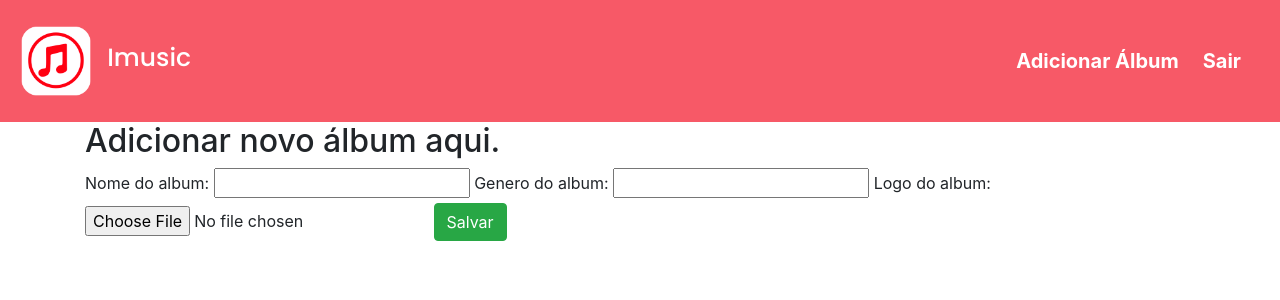
After one commit to Flaviohmm/imusic, a Django app: a page that uses templates/base.html in a window 1280 px wide. The commit adds this page. Shown: the top 300 px of the page. Run offline with Django 4.2, Linux system fonts and the light colour scheme; a user stored in the database is signed in; data comes from the database, SQL or seed files in the repository; both versions use the stored data as it was after the commit; some libraries are stand-ins or nearby versions.

Commit message:
Adicionando os álbuns

```diff
--- /dev/null
+++ b/plataforma/forms.py
@@ -0,0 +1,19 @@
+from django.contrib.auth.models import User
+from django import forms
+from django.contrib.auth.forms import UserCreationForm
+
+from .models import Album, Musica
+
+
+class NovoAlbumForm(forms.ModelForm):
+
+    class Meta:
+        model = Album
+        fields = ('nome_do_album', 'genero_do_album', 'logo_do_album')
+
+
+class NovaMusicaForm(forms.ModelForm):
+
+    class Meta:
+        model = Musica
+        fields = ('nome_da_musica', 'arquivo_de_musica')
--- /dev/null
+++ b/plataforma/templates/criar_novo_album.html
@@ -0,0 +1,22 @@
+{% extends 'base.html' %}
+
+{% load static %}
+
+{% load bootstrap %}
+
+{% block 'head' %}
+    <link rel="stylesheet" href="{% static 'plataforma/css/home.css' %}">
+{% endblock 'head' %}
+
+{% block 'titulo' %}Criar novo álbum{% endblock 'titulo' %}
+
+{% block 'body' %}
+    <div class="container">
+        <h2>Adicionar novo álbum aqui.</h2>
+        <form method="POST" enctype="multipart/form-data">
+            {% csrf_token %}
+            {{ form|bootstrap }}
+            <button class="save btn btn-success" type="submit">Salvar</button>
+        </form>
+    </div>
+{% endblock 'body' %}
--- a/plataforma/templates/home.html
+++ b/plataforma/templates/home.html
@@ -15,12 +15,14 @@
             {% for album in albuns %}
                 <li>
                     <span>
-                        <a href="#" class="home-a">
+                        <a href="{% url 'plataforma:detalhe_album' username=album.artista_do_album album=album.nome_do_album %}" class="home-a">
                             <img src="{{album.logo_do_album.url}}" style="width:100px">
                         </a>
                     </span>
                     <span style="color: #007bff">{{album.nome_do_album}} by</span>
-                    <a href="#" class="home-a">{{album.artista_do_album}}</a>
+                    <a href="{% url 'plataforma:detalhe_perfil' username=album.nome_do_album %}" class="home-a">
+                        {{album.artista_do_album}}
+                    </a>
                 </li>
                 <hr>
             {% endfor %}
--- a/plataforma/urls.py
+++ b/plataforma/urls.py
@@ -1,7 +1,17 @@
 from django.urls import path
 from . import views
 
+app_name = 'plataforma'
+urlpatterns = [
+    # home /
+    path('', views.home, name="home"),
 
-urlpatterns = [
-    path('', views.home, name="home"),
+    # detalhe_perfil /@username/
+    path('@<str:username>/', views.detalhe_perfil, name="detalhe_perfil"),
+
+    # adicionar novo álbum /@username/adicionar
+    path('@<str:username>/adicionar/', views.adicionar_album, name="adicionar_album"),
+
+    # página de detalhes do álbum /@username/album/nome_do_album
+    path('@<str:username>/album/<str:album>/', views.detalhe_album, name="detalhe_album"),
 ]
--- a/plataforma/views.py
+++ b/plataforma/views.py
@@ -8,8 +8,11 @@ from django.http import HttpResponse
 from django.contrib.auth.models import User
 from django.contrib.auth import login
 from django import forms
+from django.utils import timezone
+
 
 from .models import Album, Musica
+from .forms import NovoAlbumForm, NovaMusicaForm
 
 # Create your views here.
 
@@ -19,3 +22,44 @@ def home(request):
     # Mostrar todos os álbuns em ordem cronológica de upload
     albuns = Album.objects.all()
     return render(request, 'home.html', {'albuns': albuns})
+
+
+@login_required(login_url='/auth/login')
+def detalhe_perfil(request, username):
+    # Mostrar todos os álbuns do artista
+    albuns = get_object_or_404(User, username=username)
+    albuns = albuns.albuns.all()
+    return render(request, 'informacao_artista.html', {'albuns': albuns, 'username': username})
+
+
+@login_required(login_url='/auth/login')
+def adicionar_album(request, username):
+    user = get_object_or_404(User, username=username)
+    # Somente o usuário conectado no momento pode adicionar a álbum, senão será redirecionado para a página inicial.
+    if user == request.user:
+        if request.method == 'POST':
+            form = NovoAlbumForm(request.POST, request.FILES)
+            if form.is_valid():
+                album = Album.objects.create(
+                    logo_do_album = form.cleaned_data.get('logo_do_album'),
+                    nome_do_album = form.cleaned_data.get('nome_do_album'),
+                    genero_do_album = form.cleaned_data.get('genero_do_album'),
+                    carregado_em = timezone.now(),
+                    artista_do_album = request.user
+                )
+                return redirect('plataforma:detalhe_perfil', username=request.user)
+        else:
+            form = NovoAlbumForm()
+        return render(request, 'criar_novo_album.html', {'form': form})
+    else:
+        return redirect('plataforma:detalhe_perfil', username=user)
+
+
+@login_required(login_url='/auth/login')
+def detalhe_album(request, username, album):
+    # Mostre os detalhes do álbum aqui. detalhes do único álbum.
+    album = get_object_or_404(Album, nome_do_album=album)
+    musicas = get_object_or_404(User, username=username)
+    musicas = musicas.albuns.get(nome_do_album=str(album))
+    musicas = musicas.musicas.all()
+    return render(request, 'informacao_album.html', {'musicas': musicas, 'album': album, 'username': username})
--- a/templates/base.html
+++ b/templates/base.html
@@ -17,7 +17,7 @@
 
     {% if user.is_authenticated %}
         <nav class="navbar navbar-expand-lg navbar-dark bg_navbar py-3">
-            <a href="{% url 'home' %}" class="navbar-brand">
+            <a href="{% url 'plataforma:home' %}" class="navbar-brand">
                 <img src="{% static 'plataforma/img/logo.png' %}" width="80">&nbsp
                 <h3 class="font_logo">Imusic</h3>
             </a>
@@ -30,7 +30,7 @@
                 <div class="collapse navbar-collapse" id="navbarCollapse">
                     <ul class="navbar-nav ml-auto">
                         <li class="nav-item active">
-                            <a href="#" class="nav-link lead mr-2 font-weight-bold">Adicionar Álbum</a>
+                            <a href="{% url 'plataforma:adicionar_album' user %}" class="nav-link lead mr-2 font-weight-bold">Adicionar Álbum</a>
                         </li>
                         <li class="nav-item active">
                             <a href="{% url 'sair' %}" class="nav-link lead font-weight-bold">Sair</a>
```
Also changed, not shown: db.sqlite3, media/user_3/tagalog-christian-song.jpg (added), plataforma/templates/informacao_album.html (added), plataforma/templates/informacao_artista.html (added).
